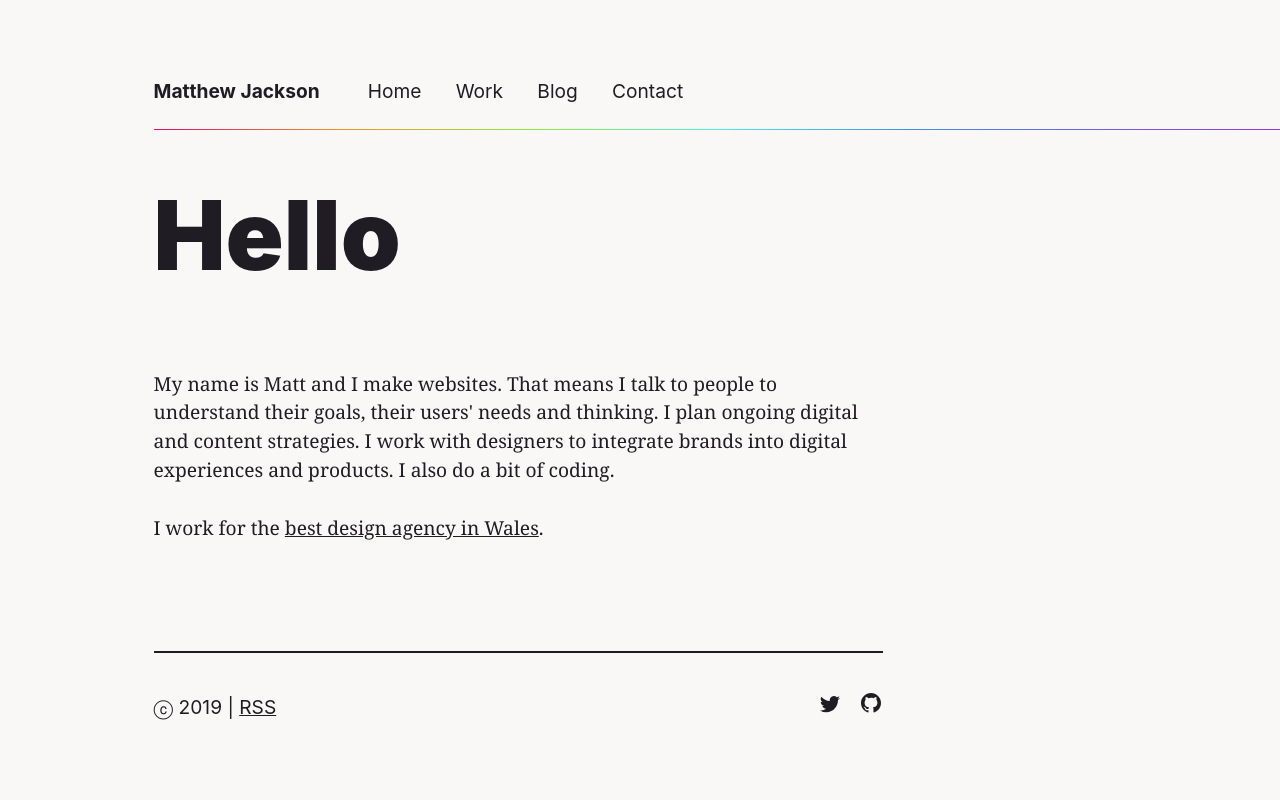
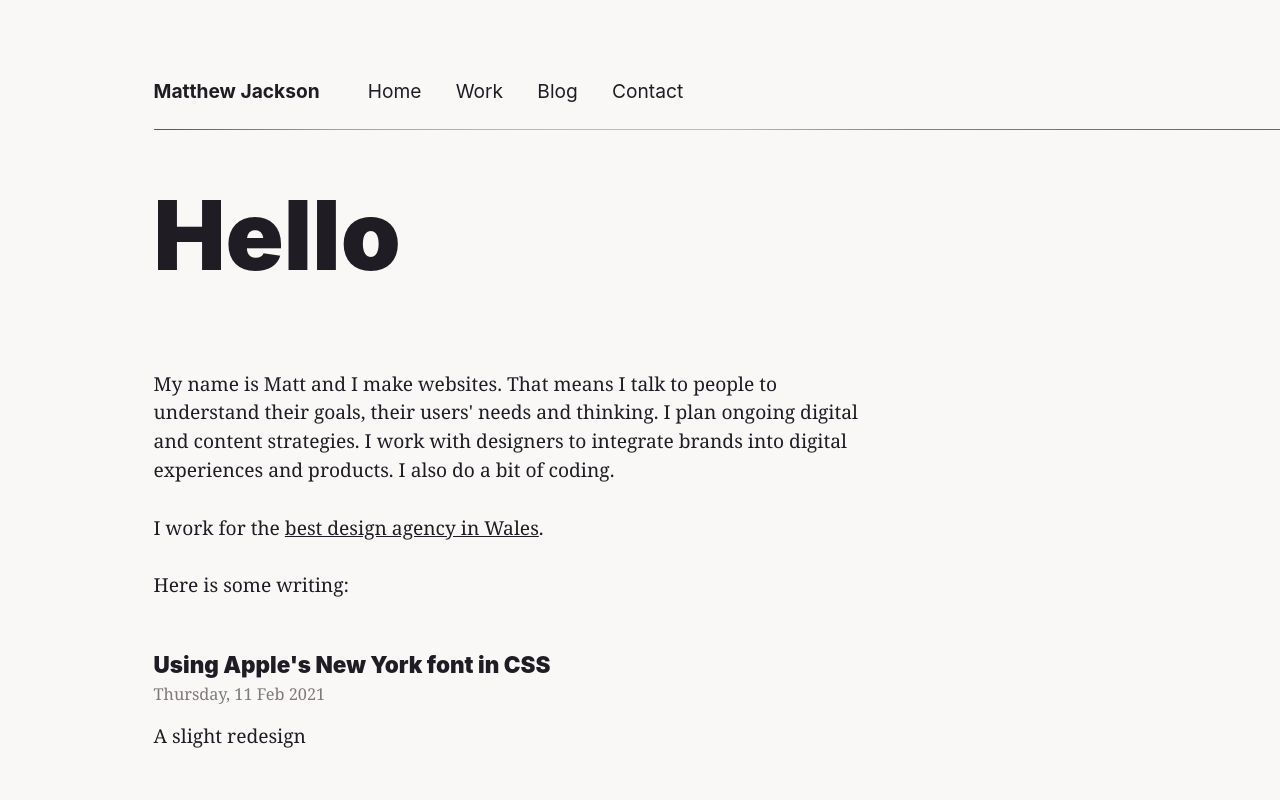
Before and after one commit to matthewbeta/matthew-jackson.com, an Eleventy site: page index.njk in a window 1280 px wide. Shown: the top 800 px of the page. Built offline with nearby package versions, Linux system fonts and the light colour scheme; Eleventy itself is replaced by a stand-in of ours; files that its build step writes are made by us from their sources.

Commit message:
Adds latest post to home page

```diff
--- a/index.njk
+++ b/index.njk
@@ -13,6 +13,18 @@ title: Hello
 
 		<p>I work for the <a href="//bluegg.co.uk">best design agency in Wales</a>.</p>
 
+		<p>Here is some writing:</p>
+
+		{% set posts = collections.blog | reverse %}
+		{% set post = posts[0] %}
+		<article class="snippet">
+			<h3>
+				<a href="{{ post.url | url }}">{{ post.data.title }}</a>
+			</h3>
+			<time datetime="{{ post.date | dateIso }}">{{ post.date | dateReadable }}</time>
+			<p>{{ post.data.snippet }}</p>
+		</article>
+
 	</article>
 
 </div>
```
